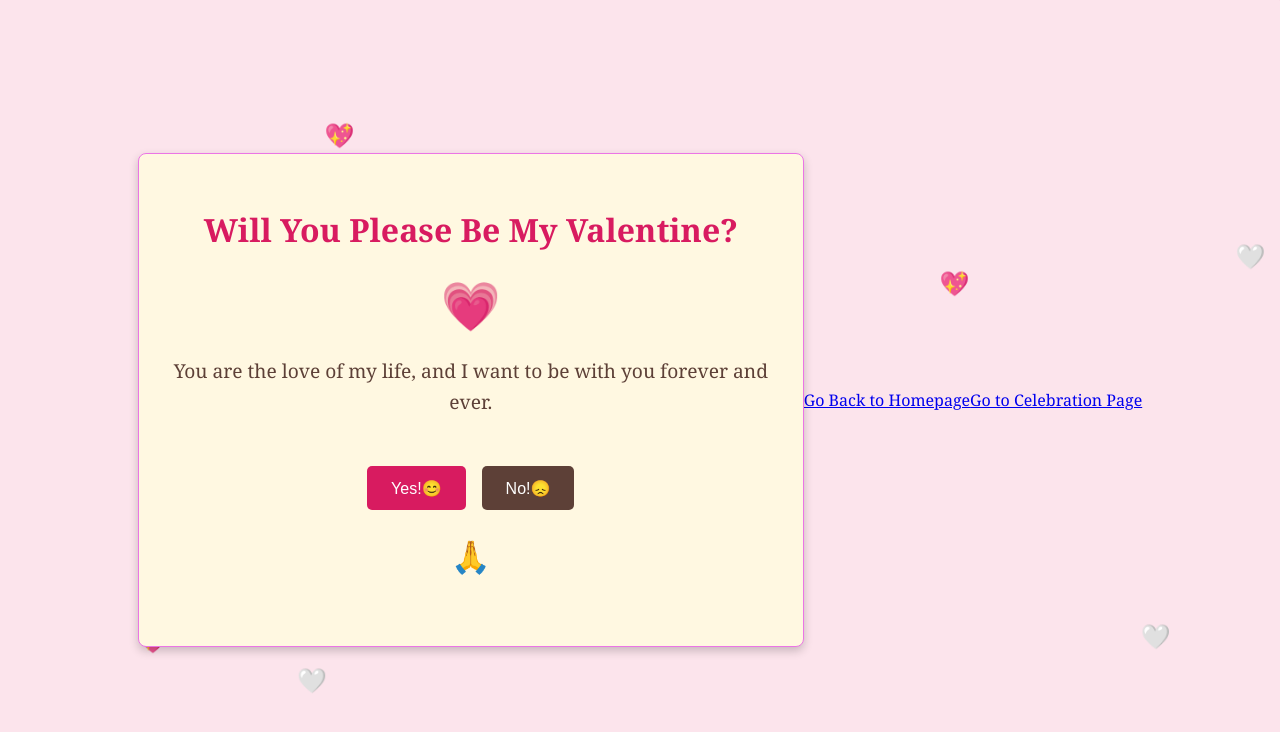
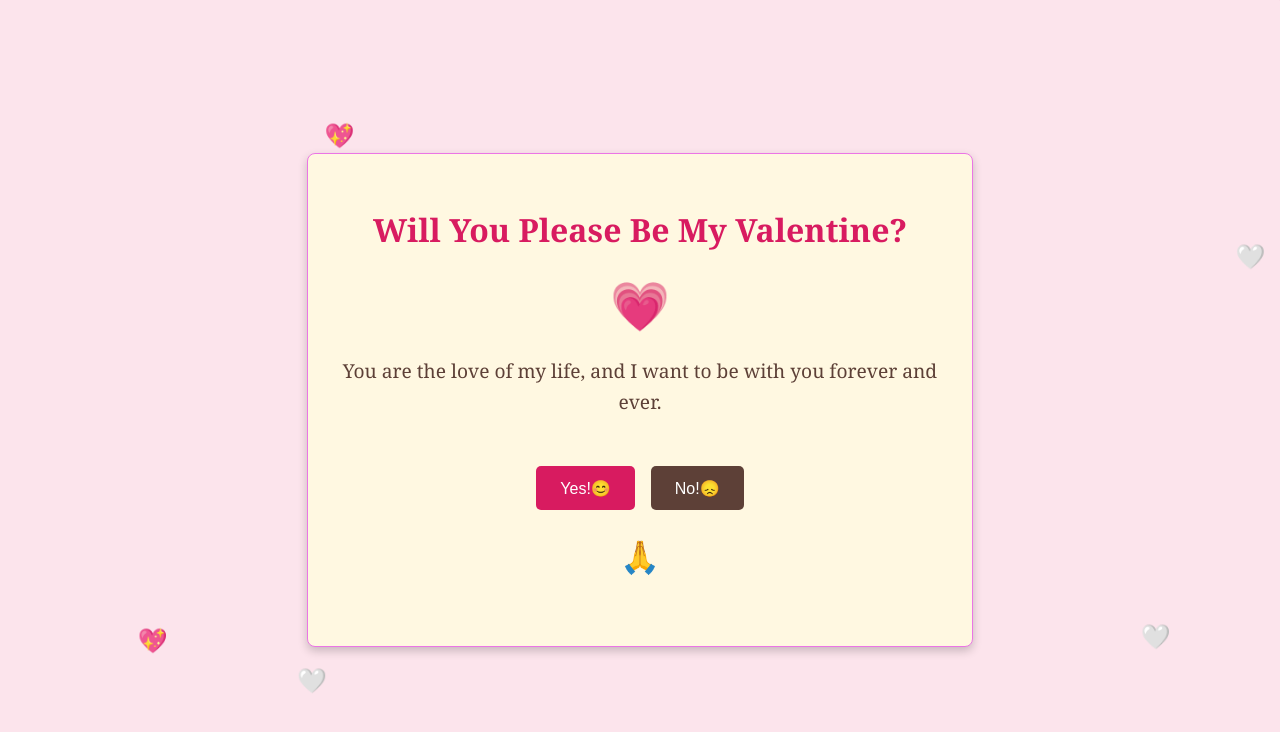
Before and after one commit to Sleepyboiiii/Marlove, a plain HTML site: page main.html in a window 1280 px wide. Drawn offline with Linux system fonts and the light colour scheme.

Commit message:
Update main.html

```diff
--- a/main.html
+++ b/main.html
@@ -23,6 +23,3 @@
     <script src="main.js"></script> <!-- Link to JavaScript file -->
 </body>
 </html>
-
-<a href="index.html">Go Back to Homepage</a>
-<a href="celebration.html">Go to Celebration Page</a>
```
